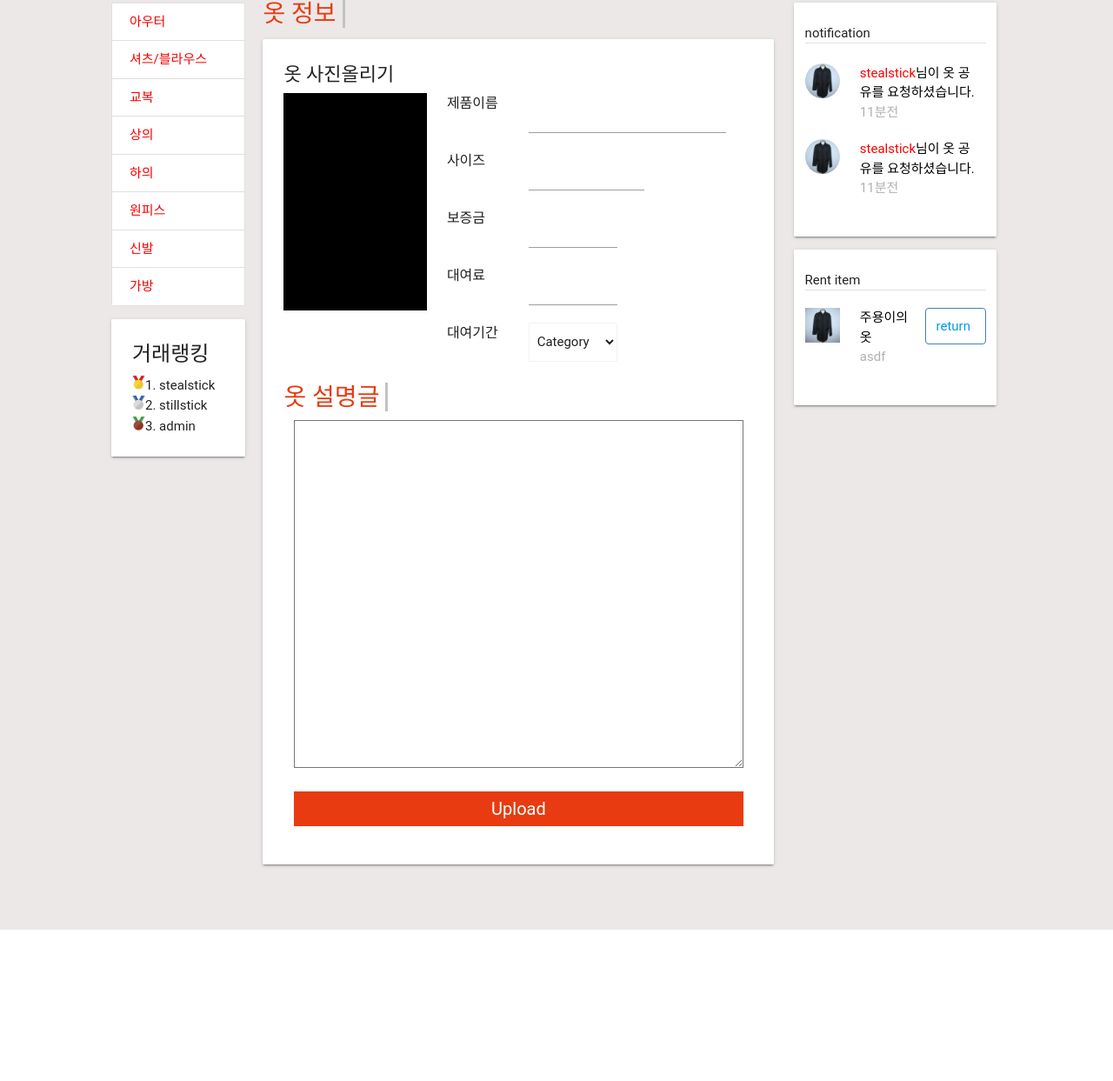
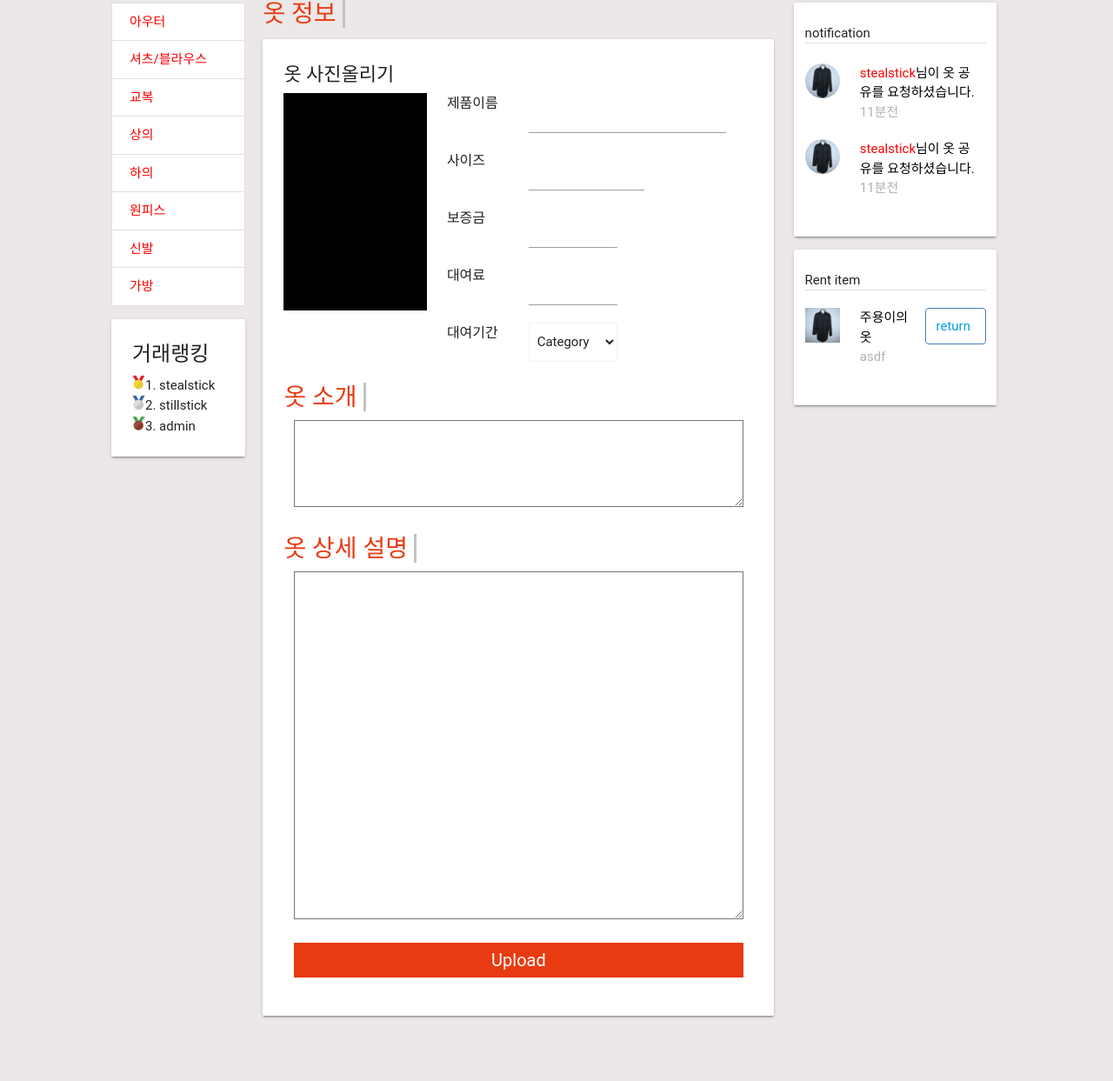
Before and after one commit to stealstick/clothes, a Django app: page /clothupload/ in a window 1280 px wide. Shown: the part 85-1328 px from the top of the page at 87% size. Before the commit the page ends 1154 px from the top, so only its background shows below. Run offline with Django 3.2, Linux system fonts and the light colour scheme; a user stored in the database is signed in; data comes from the database, SQL or seed files in the repository; both versions use the stored data as it was after the commit; some libraries are stand-ins or nearby versions; some web fonts are replaced.

Commit message:
cloth upload 항목수

```diff
--- a/static/clothupload/css/clothupload.css
+++ b/static/clothupload/css/clothupload.css
@@ -93,7 +93,9 @@ button:focus {
 .cloth-Explanation-wrapper{
 	margin-top:1%;
 }
-
+.cloth-intro{
+	height: 100px;
+}
 .cloth-Explanation{
 	height: 400px;
 }
--- a/templates/clothupload/clothupload.html
+++ b/templates/clothupload/clothupload.html
@@ -95,8 +95,17 @@
 				</div>
 			</div>
 			<div class="row">
+
 				<div class="col s12 m12">
-					<span class="cut-line">옷 설명글&nbsp;</span>
+					<span class="cut-line">옷 소개&nbsp;</span>
+					<div class="col s12 m12 cloth-Explanation-wrapper">
+						<textarea id="textarea1" class="cloth-intro"></textarea>
+					</div>
+				</div>
+			</div>
+			<div class="row">
+				<div class="col s12 m12">
+					<span class="cut-line">옷 상세 설명&nbsp;</span>
 					<div class="col s12 m12 cloth-Explanation-wrapper">
 						<textarea id="textarea1" class="cloth-Explanation"></textarea>
 					</div>
```
Also changed, not shown: db.sqlite3.
